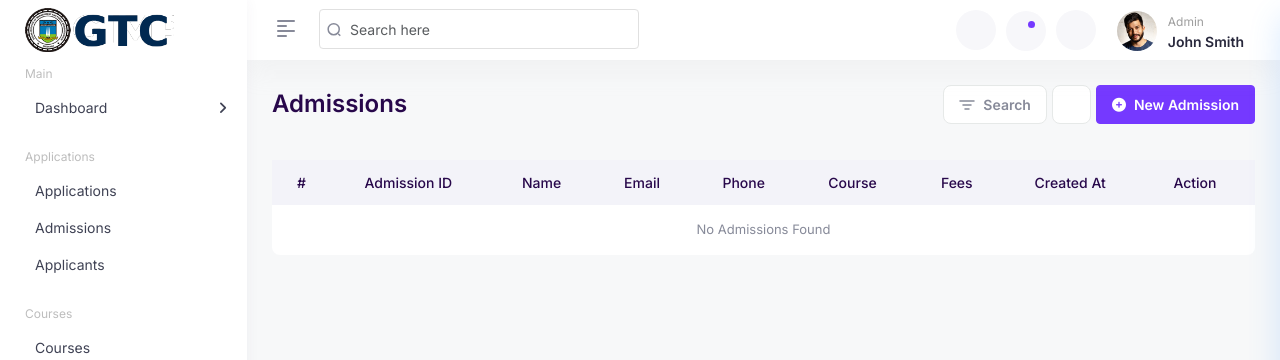
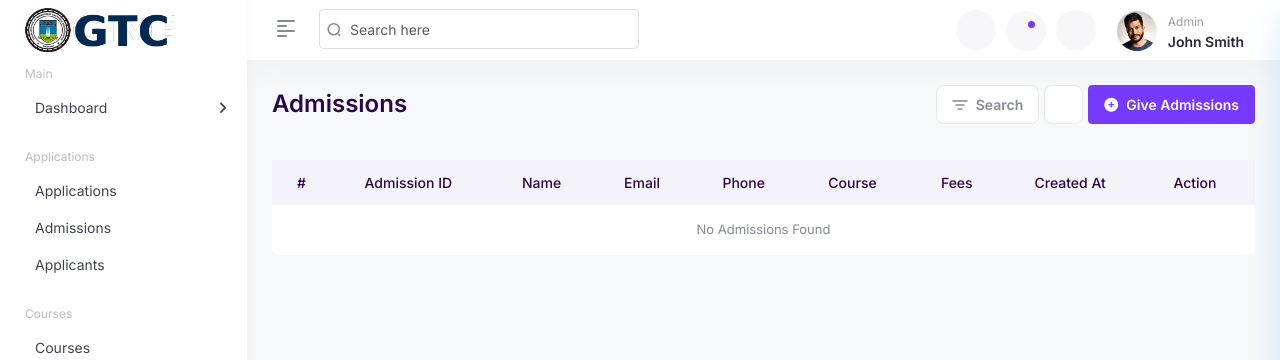
Before and after one commit to gimpa-gtc/gtc, a Django app: page /dashboard/admissions/ in a window 1280 px wide. Shown: the top 360 px of the page. Run offline with Django 4.2, Linux system fonts and the light colour scheme; data that the repository does not hold is empty; some libraries are stand-ins or nearby versions.

Commit message:
Update admissions.html

```diff
--- a/gtccore/dashboard/templates/dashboard/pages/admissions.html
+++ b/gtccore/dashboard/templates/dashboard/pages/admissions.html
@@ -29,7 +29,7 @@
                         </li>
 
                         <li>
-                            <a class="btn btn-primary" href=""><i class="fa fa-plus-circle me-2" aria-hidden="true"></i>New Admission</a>
+                            <a class="btn btn-primary" href="{% url 'dashboard:give_admission' %}"><i class="fa fa-plus-circle me-2" aria-hidden="true"></i>Give Admissions</a>
                         </li>
                     </ul>
                 </div>
@@ -110,7 +110,7 @@
                 <a href="#" class="sidebar-closes"><i class="fa-regular fa-circle-xmark"></i></a>
             </div>
             <div class="sidebar-body">
-                <form action="#" autocomplete="off">
+                <form action="{% url 'dashboard:admissions' %}" autocomplete="off">
                     <!-- Product -->
                     <div class="accordion" id="accordionMain1">
                         <div class="card-header-new" id="headingOne">
@@ -128,7 +128,7 @@
                                     <div class="col-md-12">
                                         <div id="checkBoxes1">
                                             <div class="form-custom">
-                                                <input type="text" class="form-control" id="member_search1" placeholder="Search Admissions">
+                                                <input type="text" class="form-control" id="member_search1" name="query" placeholder="Search Admissions">
                                                 <span><img src="{% static 'dashboard/assets/img/icons/search.svg' %}" alt="img"></span>
                                             </div>
                                         </div>
@@ -163,7 +163,7 @@
             <div class="modal-content">
                 <div class="modal-body">
                     <div class="form-header">
-                        <h3>Delete Products / Services</h3>
+                        <h3>Delete Admission</h3>
                         <p>Are you sure want to delete?</p>
                     </div>
                     <div class="modal-btn delete-action">
```
